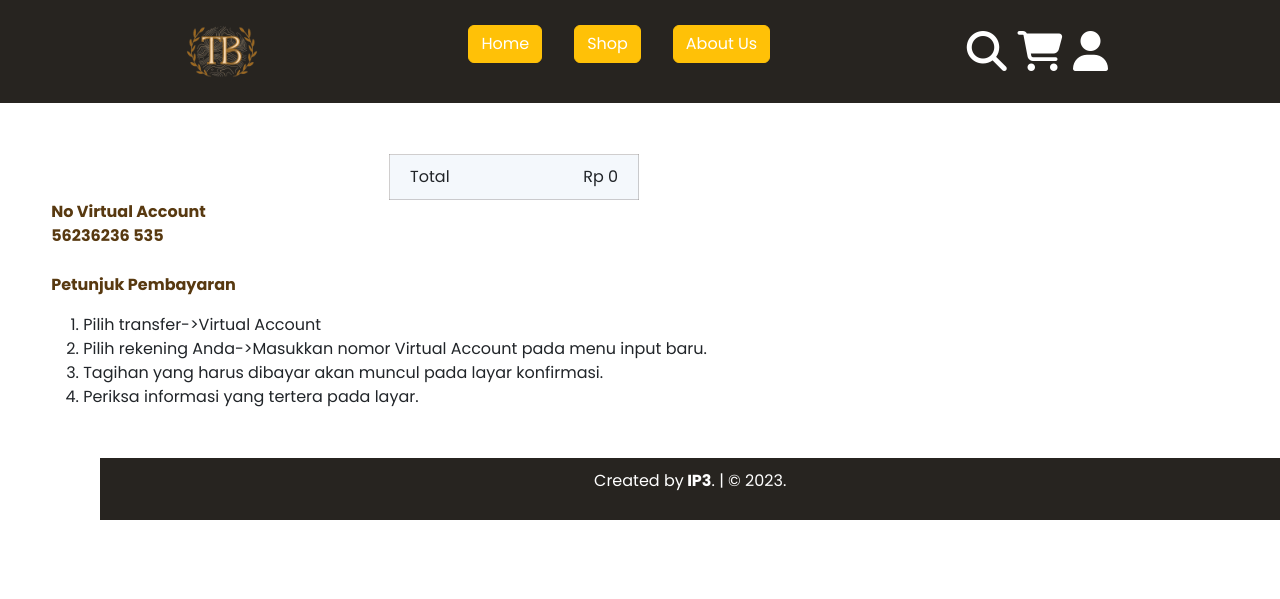
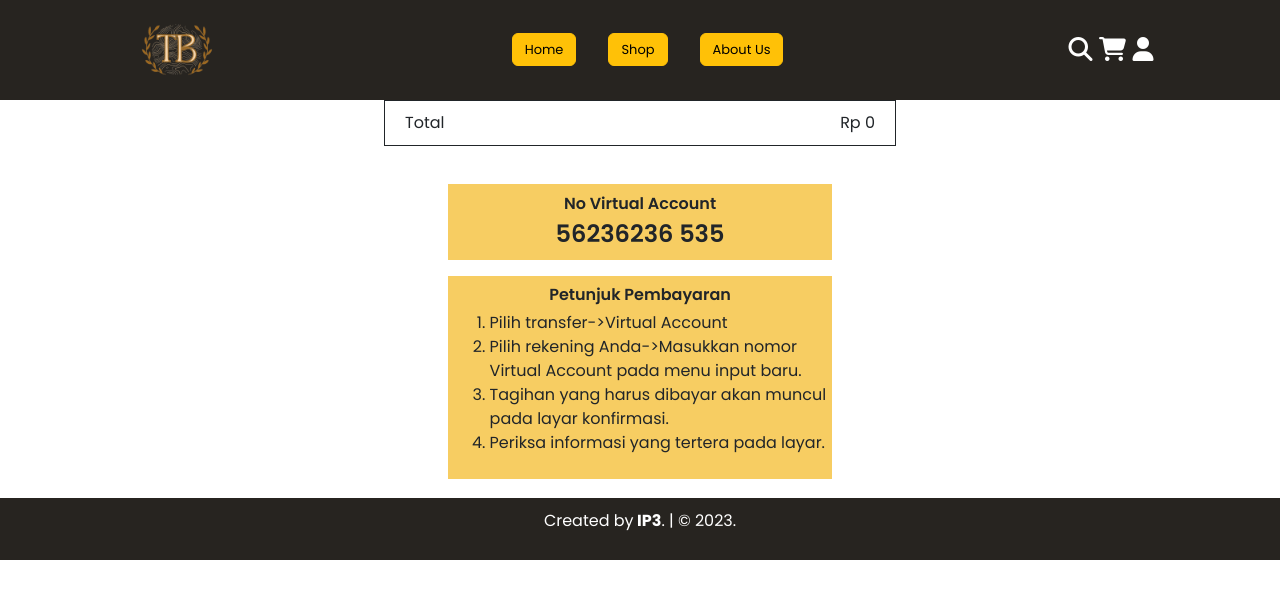
Before and after one commit to shintyadhitawputri/TokoBudaya, a PHP site: page /folderTB/checkout.php in a window 1280 px wide. Shown: the top 599 px of the page. Run offline with PHP 8.4, Linux system fonts and the light colour scheme; data that the repository does not hold is empty.

Commit message:
Update checkout.css

```diff
--- a/checkout.css
+++ b/checkout.css
@@ -15,19 +15,19 @@
   justify-content: space-around;
   align-items: center;
   z-index: 999;
-  padding: 0.1rem 7%;
 }
 
-.navbar ul{
+.navbar ul {
   display: flex;
   justify-content: center;
   list-style-type: none;
   gap: 0rem 2rem;
-
+  margin-top: 5%;
 }
 
-.navbar ul li a button{
-  color: white;
+.navbar ul li a button {
+  color: black;
+  font-size: small;
 }
 
 footer {
@@ -41,179 +41,75 @@
   position: relative;
 }
 
-
-.icons{
+.icons {
   color: #fff;
   cursor: pointer;
-  font-size: 2.5rem;
+  font-size: 1.5rem;
   margin-left: 2rem;
 }
-.icons:hover{
-  color:rgba(39, 36, 32, 1) ;
+#search-btn:hover,
+#cart-btn:hover,
+#user-btn:hover {
+  color: rgb(187, 120, 33);
 }
-.produk table {
-
- width: 40%;
- border: 0.7px solid;
+table {
+  width: 40%;
+  border: 0.7px solid;
 }
 
 .produk {
-justify-content: left;
-margin-left: 11%;
-
+  justify-content: center;
+  margin-top: 2%;
+  display: flex;
 }
 
-section{
-  margin-top: 4%;
-  margin-left: 4%
+.cart-total {
+  justify-content: center;
+  display: flex;
 }
 
-
-
-tr {
-  border: 1.7px solid rgba(139, 134, 134, 0.4);
-  background-color: rgb(244, 248, 252);
-}
-td{
+td {
   padding: 10px 20px;
 }
-.produk {
-  align-items: center;
-}
-
-.nama_produk {
-  margin-left: 2%;
-}
-
-.tf{
-  position: relative;
-  margin-top: -15.5%;
-  margin-left: 60%;
-  background-color: rgb(244, 248, 252);
-  padding: 2% 0% 2% 4%;
-  width:25% ;
-
-}
-
-.no p,.tutor p{
-  color: rgb(88, 57, 16);
-  font-weight: 700;
-}
-
-.tutor{
-  margin-top: 2%;
-}
-
-
-
-
-
-
-
-.cart-total {
-  display: flex;
-
-  justify-content: left;
-  margin-left: 27.5%
-}
-
-.cart-total table {
-  border: 1px solid rgba(39, 36, 32, 1);
-  width: 80%;
-  max-width: 250px;
-}
-
-td:last-child,
-th:last-child {
+td:last-child {
   text-align: right;
 }
 
-
-
-/*SHOP CART MAIN*/
-/*
-h2 {
+.no {
   text-align: center;
+  background-color: rgb(247, 205, 98);
+  width: 30%;
+  margin: 0 auto;
   margin-top: 3%;
+  outline: #864444;
 }
 
-
-
-.produk {
-  margin: 80px;
-  margin-top: 3%;
-  justify-content: left;
-  display: flex;
-  background-color: aqua;
+.no p {
+  font-weight: 600;
+  padding: 2% 0%;
 }
 
-
-
-
-th {
-  text-align: left;
-  padding: 5px 10px;
-  background-color: white;
-  color: black;
-  font-weight: 400;
-  font-size: small;
+.no span {
+  font-weight: 600;
+  font-size: x-large;
 }
 
-td,
-th {
-  padding: 10px 20px;
+.tutor {
+  background-color: rgb(247, 205, 98);
+  width: 30%;
+  margin: 0 auto;
 }
 
-.cancel {
-  justify-content: center;
+.tutor p {
+  text-align: center;
+  font-weight: 600;
+  padding-top: 2%;
+  margin-bottom: 1%;
 }
 
-.cancel {
-  cursor: pointer;
+.step {
+  margin: 0 auto;
+  padding-left: 2.5%;
+  padding-right: 1%;
+  padding-bottom: 2%;
 }
-.produk {
-  align-items: center;
-}
-
-.nama_produk {
-  margin-left: 2%;
-}
-
-.edit {
-  width: 20%;
-  border: 1px solid rgb(0, 0, 0, 0.2);
-  padding: 2%;
-}
-
-button {
-  margin-top: 1.5%;
-  padding: 4px 8px;
-  background-color: rgb(88, 57, 16);
-  border-radius: 5%;
-  border: solid 1.8px rgb(255, 255, 255);
-  color: rgb(255, 255, 255);
-  letter-spacing: 2px;
-  font-weight: 300;
-}
-
-.checkout {
-  margin-right: 5%;
-  display: flex;
-  justify-content: flex-end;
-}
-.cart-total {
-  display: flex;
-  justify-content: flex-end;
-  margin: 0px;
-}
-
-.cart-total table {
-  border-top: 2px solid rgba(39, 36, 32, 1);
-  width: 100%;
-  max-width: 250px;
-}
-
-td:last-child,
-th:last-child {
-  text-align: right;
-} */
```
